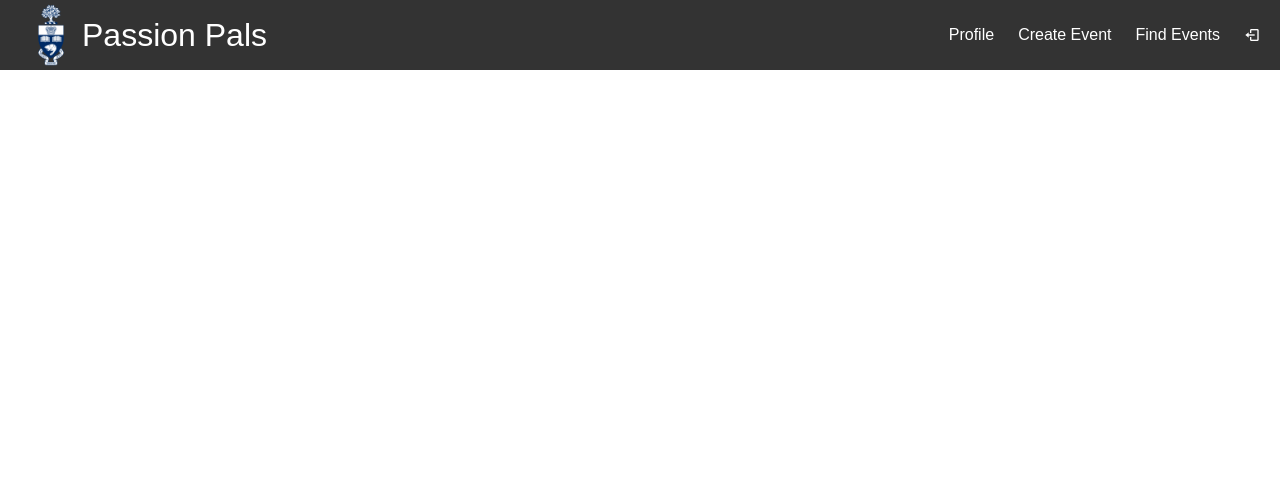
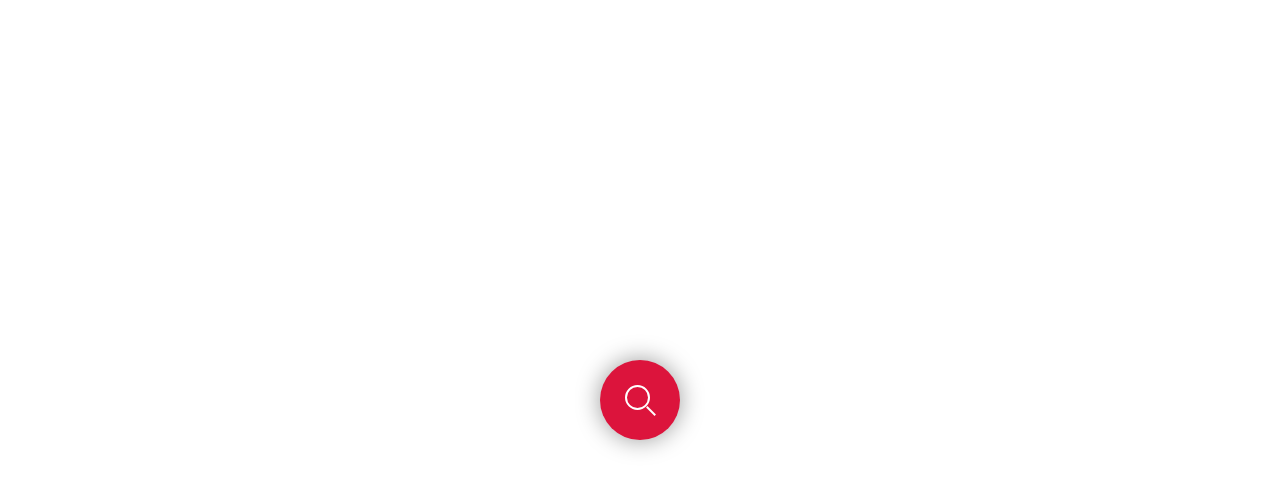
Before and after one commit to CSCC012023/final-project-s23-passion-pals, a React (Create React App) app in the folder client/: page /friend in a window 1280 px wide. Shown: the top 490 px of the page. Built offline with nearby package versions, Linux system fonts and the light colour scheme; a web font is replaced by a local one.

Commit message:
pp-48: implimented basic front end for the srarch bar

```diff
--- a/client/src/App.js
+++ b/client/src/App.js
@@ -16,9 +16,9 @@ import Profile from "./components/Profile/Profile";
 import UpdateProfile from "./components/Profile/UpdateProfile";
 import EventCard from "./components/EventCard/eventCard";
 import Navbar from "./components/Dashboard/navBar";
-import Select from './components/interestSelection/selectInterest'
-import SelectEdition from './components/interestSelection/selectEdit'
-
+import Select from './components/interestSelection/selectInterest';
+import SelectEdition from './components/interestSelection/selectEdit';
+import Friend from './components/Friend/friend';
 
 
 
@@ -26,7 +26,7 @@ import SelectEdition from './components/interestSelection/selectEdit'
 const App = () => {
 //Determines whether to exclude the Navbar component from rendering based on the current path. The component sets up the routes using the
   const location = useLocation();
-  const exclude = location.pathname === '/signup' || location.pathname === '/' || location.pathname === '/select' || location.pathname === '/selectEdit'
+  const exclude = location.pathname === '/signup' || location.pathname === '/' || location.pathname === '/select' || location.pathname === '/selectEdit' || location.pathname === '/friend'
 //  Routes and Route components from React Router. Each Route is mapped to a specific path and corresponding component. The component renders the
 //  Navbar component if it is not excluded, and the appropriate component based on the current route.
   return (
@@ -34,6 +34,7 @@ const App = () => {
       {!exclude && <Navbar />}
       <Routes>
         <Route path="/" element={<Signup />} />
+        <Route path="/friend" element={<Friend />} />
         <Route path="/select" element={<Select />} />
         <Route path="/selectEdit" element={<SelectEdition />} />
         <Route path="/signup" element={<Signup />} />
--- /dev/null
+++ b/client/src/components/Friend/friend.js
@@ -0,0 +1,15 @@
+import React, { useState, useEffect } from 'react';
+import './search.css'; // Import the searchStyles.css file
+
+const Friend = () => {
+  // Component code
+
+  return (
+    <div className="friend-container">
+      <input type="text" placeholder="Search..." />
+      <div className="search"></div>
+    </div>
+  );
+};
+
+export default Friend;
--- /dev/null
+++ b/client/src/components/Friend/search.css
@@ -0,0 +1,139 @@
+@import url('https://fonts.googleapis.com/css?family=Inconsolata:700');
+
+* {
+  margin: 0;
+  padding: 0;
+  box-sizing: border-box;
+}
+
+
+
+
+
+
+
+.friend-container {
+    position: absolute;
+    margin: auto;
+    top: 0;
+    left: 0;
+    right: 0;
+    bottom: 0;
+    width: 300px;
+    height: 100px;
+  }
+
+  .friend-container .search {
+    position: absolute;
+    margin: auto;
+    top: 0;
+    right: 0;
+    bottom: 0;
+    left: 0;
+    width: 80px;
+    height: 80px;
+    background: crimson;
+    border-radius: 50%;
+    transition: all 1s;
+    z-index: 4;
+    box-shadow: 0 0 25px 0 rgba(0, 0, 0, 0.4);
+  }
+
+  .friend-container .search:hover {
+    cursor: pointer;
+  }
+
+  .friend-container .search::before {
+    content: "";
+    position: absolute;
+    margin: auto;
+    top: 22px;
+    right: 0;
+    bottom: 0;
+    left: 22px;
+    width: 12px;
+    height: 2px;
+    background: white;
+    transform: rotate(45deg);
+    transition: all .5s;
+  }
+
+  .friend-container .search::after {
+    content: "";
+    position: absolute;
+    margin: auto;
+    top: -5px;
+    right: 0;
+    bottom: 0;
+    left: -5px;
+    width: 25px;
+    height: 25px;
+    border-radius: 50%;
+    border: 2px solid white;
+    transition: all .5s;
+  }
+
+  .friend-container input {
+    font-family: 'Inconsolata', monospace;
+    position: absolute;
+    margin: auto;
+    top: 0;
+    right: 0;
+    bottom: 0;
+    left: 0;
+    width: 50px;
+    height: 50px;
+    outline: none;
+    border: none;
+    border-bottom: 1px solid rgba(255, 255, 255, 0.2);
+    background: crimson;
+    color: white;
+    text-shadow: 0 0 10px crimson;
+    padding: 0 80px 0 20px;
+    border-radius: 30px;
+    box-shadow: 0 0 25px 0 crimson, 0 20px 25px 0 rgba(0, 0, 0, 0.2);
+    transition: all 1s;
+    opacity: 0;
+    z-index: 5;
+    font-weight: bolder;
+    letter-spacing: 0.1em;
+  }
+
+  .friend-container input:hover {
+    cursor: pointer;
+  }
+
+  .friend-container input:focus {
+    width: 300px;
+    opacity: 1;
+    cursor: text;
+  }
+
+  .friend-container input:focus ~ .search {
+    right: -250px;
+    background: #151515;
+    z-index: 6;
+  }
+
+  .friend-container input:focus ~ .search::before {
+    top: 0;
+    left: 0;
+    width: 25px;
+  }
+
+  .friend-container input:focus ~ .search::after {
+    top: 0;
+    left: 0;
+    width: 25px;
+    height: 2px;
+    border: none;
+    background: white;
+    border-radius: 0%;
+    transform: rotate(-45deg);
+  }
+
+  .friend-container input::placeholder {
+    color: white;
+    opacity: 0.5;
+    font-weight: bolder;
+  }
--- a/client/src/components/interestSelection/selectInterest.css
+++ b/client/src/components/interestSelection/selectInterest.css
@@ -18,10 +18,12 @@
   align-items: center;
   justify-content: center;
   background-color: #f9f8f800; /* Set the background color of the .Interest class */
-  /* background-image: url('https://images.unsplash.com/photo-1638184984605-af1f05249a56?ixlib=rb-4.0.3&ixid=M3wxMjA3fDB8MHxleHBsb3JlLWZlZWR8MTN8fHxlbnwwfHx8fHw%3D&w=1000&q=80'); */
+  /* background-image: url('https://wallpaperaccess.com/full/1812936.jpg'); */
   /* Uncomment and provide a valid image URL to set a background image */
-  background-repeat: no-repeat; /* Prevent the background image from repeating */
-  background-size: cover; /* Scale the background image to cover the container */
+  /* background-repeat: repeat;
+  background-size: contain;
+  background-position: relative; */
+
 }
 
 .checkbox-group {
--- a/client/src/components/interestSelection/selectInterest.js
+++ b/client/src/components/interestSelection/selectInterest.js
@@ -496,10 +496,6 @@ const SelectInterest = () => {
 
 
 
-
-
-
-
       </fieldset>
       <button class="bubbly-button" onClick={handleSubmit} >Submit</button>
     </div>
```
